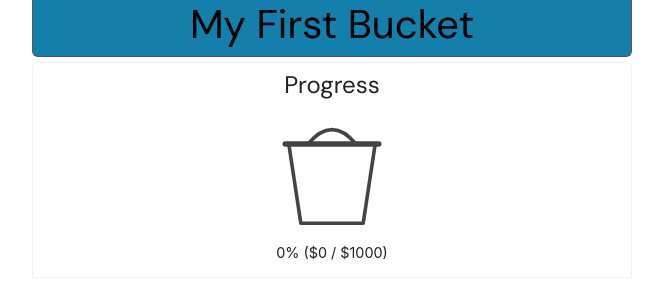
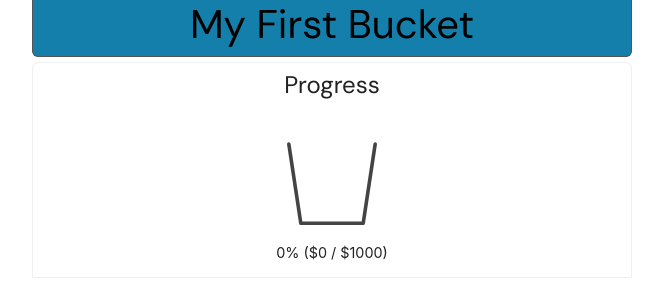
Before and after one commit to VCU-257/iteration-2-build-with-style-group-10, a React (Create React App) app: page / in a window 1280 px wide. Shown: the top 282 px of the page, without its empty margins (308-971 px from the left). Built offline with nearby package versions, Linux system fonts and the light colour scheme.

Commit message:
Modified the bucket and animation

```diff
--- a/src/components/BucketProgress.js
+++ b/src/components/BucketProgress.js
@@ -1,12 +1,26 @@
 function BucketProgress({ totalContributed, bucketGoal }) {
   const pct = Math.min(100, Math.round((totalContributed / bucketGoal) * 100));
 
-  // Interior bucket coordinates within the SVG viewBox
-  const rimY = 30;
+  const topY = 30;
   const bottomY = 96;
-  const interiorHeight = bottomY - rimY;
+  const interiorHeight = bottomY - topY;
   const waterHeight = (pct / 100) * interiorHeight;
   const waterY = bottomY - waterHeight;
+
+  // 4 wave periods spanning x=-50 to x=150, amplitude ±3 units.
+  // Animating translateX by -50 (one full period) creates a seamless loop.
+  const buildWavePath = (y) => [
+    `M -50 ${y}`,
+    `Q -37.5 ${y - 3} -25 ${y}`,
+    `Q -12.5 ${y + 3}   0 ${y}`,
+    `Q  12.5 ${y - 3}  25 ${y}`,
+    `Q  37.5 ${y + 3}  50 ${y}`,
+    `Q  62.5 ${y - 3}  75 ${y}`,
+    `Q  87.5 ${y + 3} 100 ${y}`,
+    `Q 112.5 ${y - 3} 125 ${y}`,
+    `Q 137.5 ${y + 3} 150 ${y}`,
+    `L 150 ${bottomY} L -50 ${bottomY} Z`,
+  ].join(' ');
 
   return (
     <div
@@ -27,45 +41,36 @@ function BucketProgress({ totalContributed, bucketGoal }) {
           </clipPath>
         </defs>
 
-        {/* Water fill, clipped to bucket shape */}
-        <rect
-          x="0"
-          y={waterY}
-          width="100"
-          height={waterHeight}
-          fill="var(--bs-primary)"
-          clipPath="url(#bucket-clip)"
-          style={{ transition: 'y 0.6s ease, height 0.6s ease' }}
-        />
-
-        {/* Wave at water surface */}
-        {pct > 0 && pct < 100 && (
-          <ellipse
-            cx="50"
-            cy={waterY}
-            rx="35"
-            ry="3"
-            fill="var(--bs-primary)"
-            opacity="0.5"
-            clipPath="url(#bucket-clip)"
-            style={{ transition: 'cy 0.6s ease' }}
-          />
+        {/* Full flat fill at 100% */}
+        {pct === 100 && (
+          <polygon points="14,30 86,30 76,96 24,96" fill="var(--bs-primary)" />
         )}
 
-        {/* Bucket outline */}
-        <polygon
-          points="14,30 86,30 76,96 24,96"
+        {/* Animated wave fill between 0–100% */}
+        {pct > 0 && pct < 100 && (
+          <g clipPath="url(#bucket-clip)">
+            <path d={buildWavePath(waterY)} fill="var(--bs-primary)">
+              <animateTransform
+                attributeName="transform"
+                type="translate"
+                from="0 0"
+                to="-50 0"
+                dur="2s"
+                repeatCount="indefinite"
+              />
+            </path>
+          </g>
+        )}
+
+        {/* Open-top bucket outline (left side, bottom, right side — no top edge) */}
+        <path
+          d="M 14 30 L 24 96 L 76 96 L 86 30"
           fill="none"
           stroke="#444"
           strokeWidth="3"
           strokeLinejoin="round"
+          strokeLinecap="round"
         />
-
-        {/* Rim */}
-        <line x1="11" y1="30" x2="89" y2="30" stroke="#444" strokeWidth="4.5" strokeLinecap="round" />
-
-        {/* Handle */}
-        <path d="M 30 30 Q 50 6 70 30" fill="none" stroke="#444" strokeWidth="3" strokeLinecap="round" />
       </svg>
       <p style={{ margin: '2px 0 6px', fontSize: '0.9rem' }}>
         {pct}% (${totalContributed} / ${bucketGoal})
```
